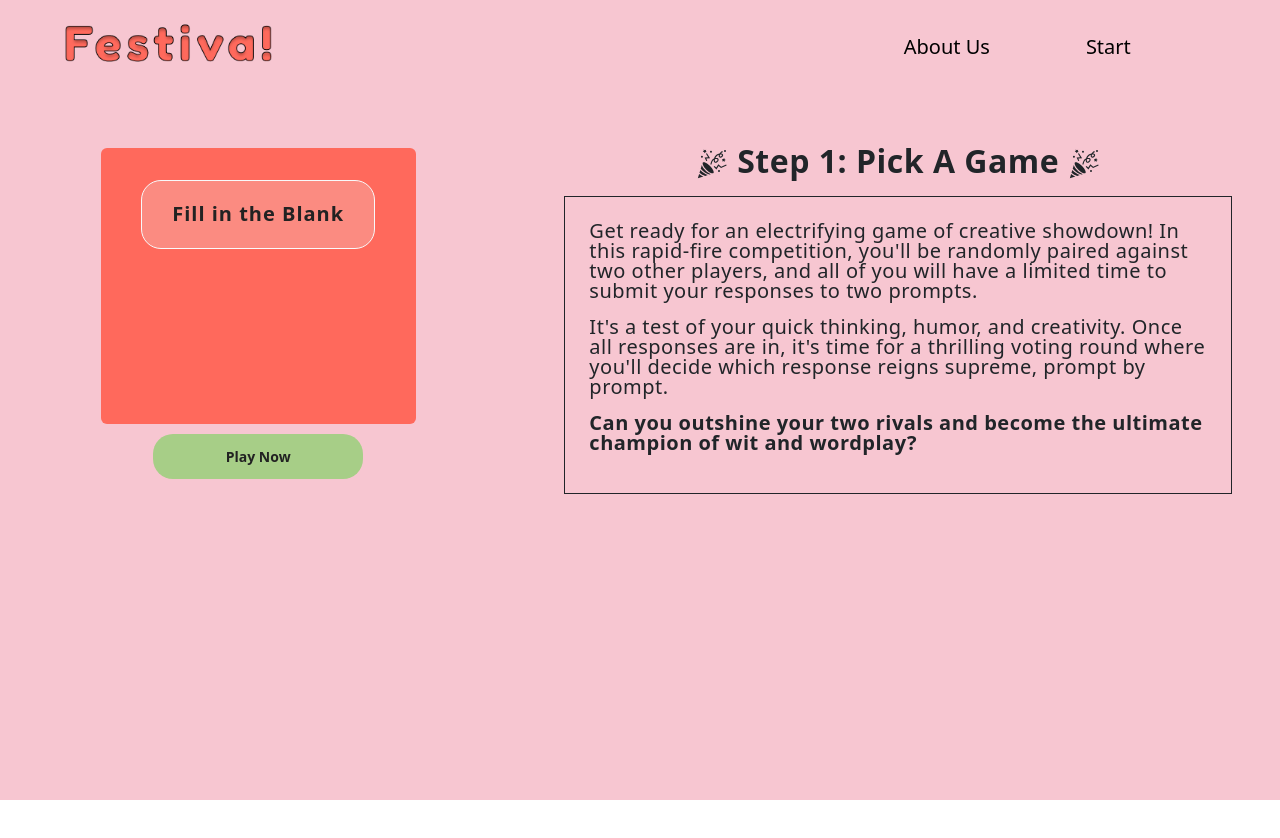
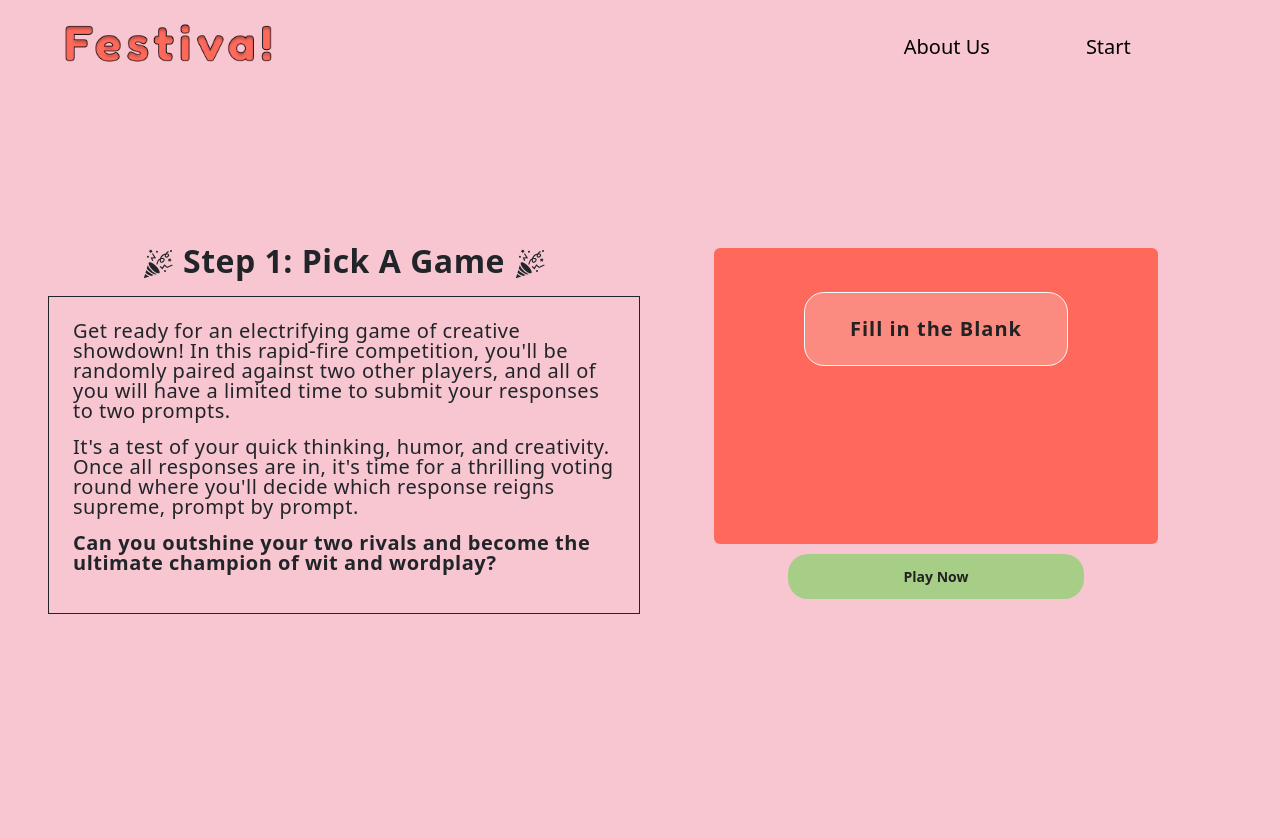
Before and after one commit to vimoreno21/festiva, a React (Create React App) app in the folder frontend/: page /pickgame in a window 1280 px wide. Shown: the top 838 px of the page. Before the commit the page ends 800 px from the top, so only its background shows below. Built offline with nearby package versions, Linux system fonts and the light colour scheme; no server answers.

Commit message:
Made pick game and wait to play pages responsive

```diff
--- a/frontend/src/components/NavBar.js
+++ b/frontend/src/components/NavBar.js
@@ -1,14 +1,23 @@
 import React from 'react';
-import { Link } from 'react-router-dom'; // Import Link from react-router-dom
+import { Link, resolvePath } from 'react-router-dom'; // Import Link from react-router-dom
 import festivaImg from '../images/Festiva.png'
 import { Sling as Hamburger} from 'hamburger-react'
 import { useState } from 'react';
+import { useLocation } from 'react-router-dom';
 
 function NavBar() {
+
   const [open, setOpen] = useState(false);
+  const location = useLocation();
+
+  const backgrounds = {
+    '/': '#8CD9E4',
+    '/pickgame': '#f7c6d1',
+    '/waitToPlayGame': '#B4E091'
+  }
 
   return (
-    <nav className="navbar_style align-middle py-3 ">
+    <nav style={{backgroundColor: backgrounds[location.pathname]}} className={"navbar_style align-middle py-3 "}>
 
       <ul className="w-75 d-flex flex-row justify-content-start">
         <li className="navbar-item">
@@ -40,10 +49,10 @@ function NavBar() {
 
             <ul className="position-fixed bg-nav rounded text-center list-unstyled p-1 set_z">
                 <li className='py-4 px-2'>
-                    <Link href="#" className='text-dark navbar-link'>About Us</Link>
+                    <Link to="/about" className='text-dark navbar-link'>About Us</Link>
                 </li>
                 <li className='py-4 px-2'>
-                    <Link href="#" className='text-dark navbar-link'>Start</Link>
+                    <Link to="/start" className='text-dark navbar-link'>Start</Link>
                 </li>
             </ul>
         }
--- a/frontend/src/index.css
+++ b/frontend/src/index.css
@@ -7,13 +7,8 @@
 body {
 	background: #f6f5f7;
 	display: flex;
-	justify-content: center;
-	align-items: center;
-	flex-direction: column;
 	font-family: 'Montserrat', sans-serif;
 	min-height: 100vh;
-	/* margin: -20px 0 50px; */
-	/* padding-top: 100px; */
 }
 
 #root {
@@ -21,6 +16,40 @@ body {
 	padding: 0;  /* Remove any padding to ensure full width */
 	margin: 0;   /* Remove any margin to ensure full width */
 }
+
+@media (max-width: 640px) {
+	.container-p{
+		padding: 1rem;
+	}
+
+}
+
+@media (min-width: 640px) {
+	.container-p{
+		padding: 1.5rem;
+	}
+
+}
+
+@media (min-width: 768px) {
+	.container-p{
+		padding: 2rem;
+	}
+
+}
+@media (min-width: 1024px) {
+	.container-p{
+		padding: 2.5rem;
+	}
+
+}
+@media (min-width: 1280px) {
+	.container-p{
+		padding: 3rem;
+	}
+
+}
+
 
 .center-content {
 	display: flex;
@@ -282,7 +311,6 @@ footer a {
 .homepage_div {
 	background-color: #8CD9E4;
 	background-size: cover;
-	padding: 4rem;
 	height: 100%;
 }
 
@@ -347,6 +375,10 @@ footer a {
 		width:50%;
 	}
 
+	.md\:w-50{
+		width: 50%;
+	}
+
 }
 
 .bg-nav {
@@ -378,7 +410,6 @@ footer a {
 .homepage_div {
 	background-color: #8CD9E4;
 	background-size: cover;
-	padding: 4rem;
 	height: 100%;
 }
 
@@ -402,7 +433,6 @@ footer a {
 	display: flex;
 	align-items: center;
 	margin-top: 10%;
-	padding: 12px 30px;
 	font-weight: bold;
 }
 
@@ -448,7 +478,7 @@ footer a {
 
    /* NavigationBar.css */
 .navbar_style {
-	position: absolute; /* Make the navigation bar fixed at the top */
+	/* position: absolute; Make the navigation bar fixed at the top */
 	justify-content:space-around;
 	display: flex;
 	width:100%;
@@ -486,8 +516,7 @@ footer a {
   .pick_game_style {
 	background-color:#f7c6d1;
 	background-size: cover;
-	height: 100vh;
-	width: 100vw;
+	min-height: 100%;
   }
 
   .div_style {
@@ -506,6 +535,5 @@ footer a {
  .wait_play_style {
 	background-color:#B4E091;
 	background-size: cover;
-	height: 100vh;
-	width: 100vw;
+	min-height:100%;
  }
--- a/frontend/src/pages/HomePage.js
+++ b/frontend/src/pages/HomePage.js
@@ -6,7 +6,7 @@ import { Link } from 'react-router-dom'
 
 const HomePage = () => {
   return (
-    <div className="homepage_div">
+    <div className="homepage_div container-p">
         <div className="flex flex-col-reverse md:flex-row items-center justify-content-between mb-4">
             <SvgUndraw className='img_style'/>
             <div className='mx-5 d-flex flex-column w-75'>
--- a/frontend/src/pages/PickGamePage.js
+++ b/frontend/src/pages/PickGamePage.js
@@ -23,16 +23,11 @@ const onPlayGame = () => {
 }
 
   return (
-    <section className='pick_game_style'>
+    <>
+    <div className='pick_game_style container-p'>
 
-        <div className='d-flex flex-row'>
-            <div className='w-50 div_style p-5 d-flex flex-column'>
-                <div className='w-75 h-100 set_back fs-3 rounded text-center justify-content-center d-flex'>
-                    <button value={game} onClick={onClickGame} className='button_style border h-25 border-light set_color text-nowrap fs-5'>Fill in the Blank</button>
-                </div>
-                <Link to='/waitToPlayGame' onClick={onPlayGame} className='button_style2 w-50 text-decoration-none'>Play Now</Link>
-            </div>
-            <div className='w-75 div_style d-flex flex-col p-5'>
+        <div className='flex flex-col md:flex-row justify-around'>
+            <div className='md:w-50 div_style flex flex-col'>
 
                 <p className='fs-2 fw-bold'> <GiPartyPopper/> Step 1: Pick A Game <GiPartyPopper/></p>
                 <div className='border border-dark p-4'>
@@ -49,8 +44,16 @@ const onPlayGame = () => {
                 </div>
 
             </div>
+            <div className='md:w-50 div_style flex flex-col'>
+                <div className='w-75 h-100 set_back fs-3 rounded text-center justify-content-center flex'>
+                    <button value={game} onClick={onClickGame} className='button_style border h-25 border-light set_color text-nowrap fs-5'>Fill in the Blank</button>
+                </div>
+                <Link to='/waitToPlayGame' onClick={onPlayGame} className='button_style2 w-50 text-decoration-none'>Play Now</Link>
+            </div>
+
         </div>
-    </section>
+    </div>
+    </>
   )
 }
 
--- a/frontend/src/pages/WaitPlayGame.js
+++ b/frontend/src/pages/WaitPlayGame.js
@@ -2,12 +2,18 @@ import React from 'react'
 
 const WaitPlayGame = () => {
   return (
-    <section className='wait_play_style pt-5'>
-        <div className='d-flex flex-col'>
-            <div className='div_style mx-5 d-flex flex-row'>
-                <p className='fs-1 fw-normal mx-5'>Playing: Fill In the Blank</p>
-                <p className='fs-1 fw-normal mx-5'>Game Code: 934840</p>
+    <section className='wait_play_style container-p'>
+        <div className='d-flex flex-col align-items-center'>
+            <div className='div_style mx-5 flex flex-col md:flex-row justify-content-around text-nowrap text-center'>
+                <p className='fs-1 fw-normal me-1'>Playing:</p>
+                <p className='fw-bold fs-1'> Fill In the Blank</p>
+                <span className='mt-5 mx-5'></span>
+
+                <p className='fs-1 fw-normal me-1'>Game Code: </p>
+                <p className='fw-bold fs-1 mr-5'>934840</p>
             </div>
+            <p className='fs-1 fw-normal mt-5'>Players</p>
+            <button className='button_style'>Start Game</button>
         </div>
     </section>
   )
```
